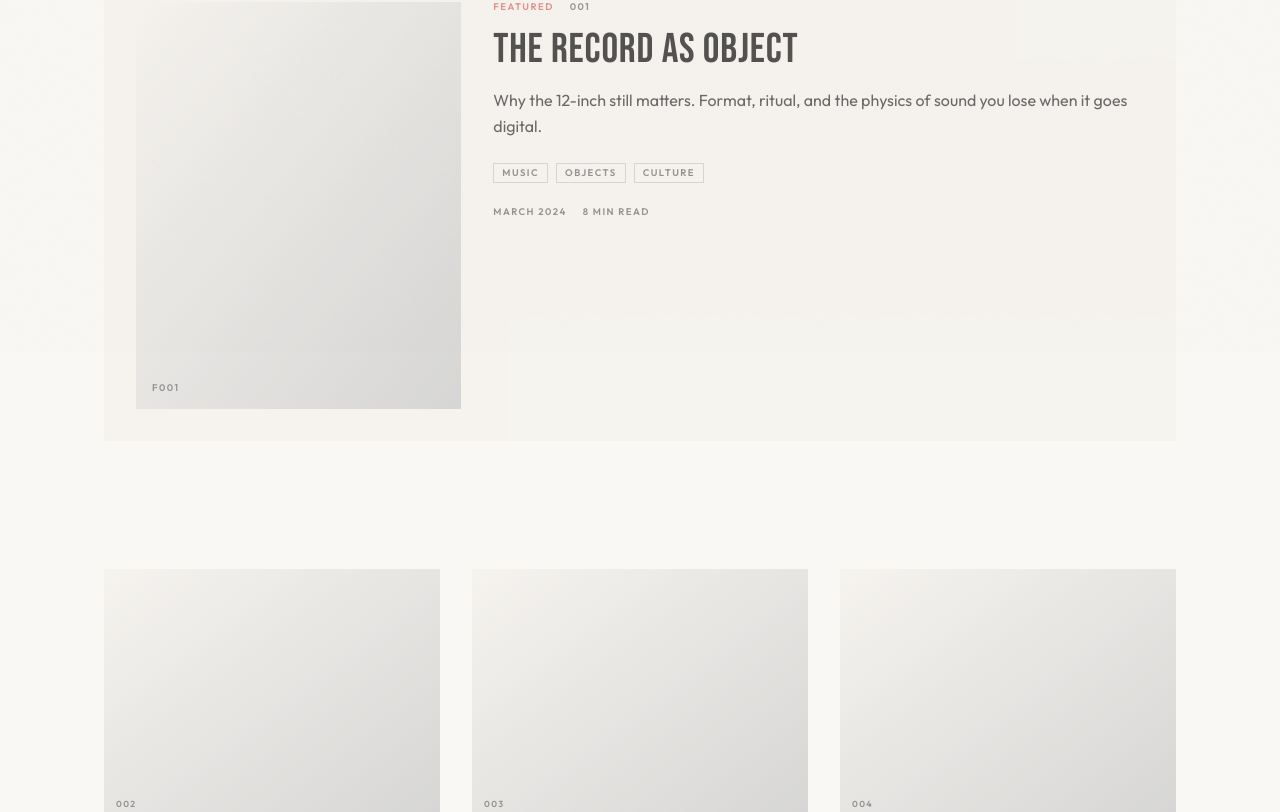
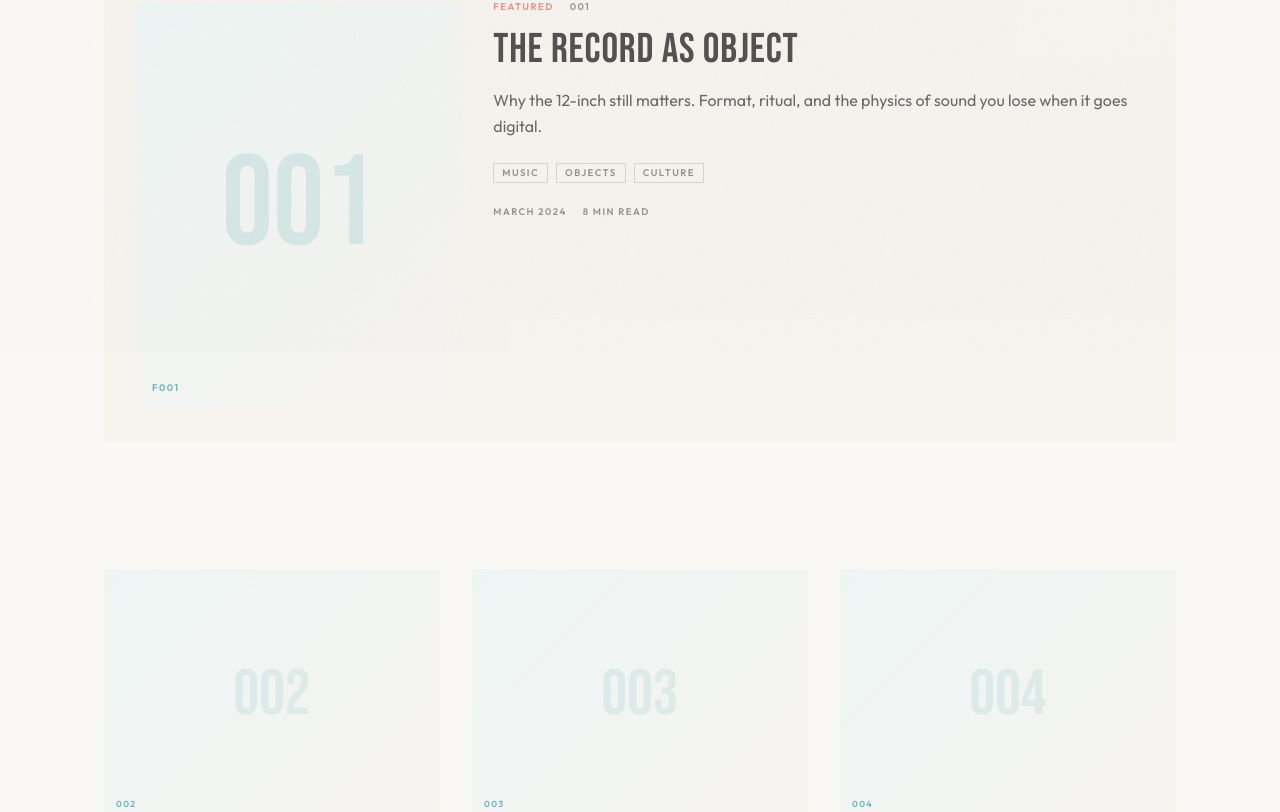
Before and after one commit to luix42-dev/buena-onda-web, a Next.js app: page /culture in a window 1280 px wide. Shown: the part 448-1260 px from the top of the page. Built offline with nearby package versions, Linux system fonts and the light colour scheme; no server answers.

Commit message:
feat: typographic issue-number placeholders for culture cards — editorial feel before real images

```diff
--- a/app/(site)/culture/page.tsx
+++ b/app/(site)/culture/page.tsx
@@ -109,9 +109,20 @@ export default function CulturePage() {
           <ScanReveal>
             <div className="opacity-70 grid md:grid-cols-[1fr_2fr] gap-8 items-start bg-linen-white p-8">
               {/* Image placeholder */}
-              <div className="aspect-[4/5] bg-gradient-to-br from-sand-bg to-pale-stone
-                              flex items-end p-4">
-                <span className="archive-label text-[0.6rem]">F{featured.issue}</span>
+              <div
+                className="aspect-[4/5] flex flex-col items-center justify-center p-4 relative overflow-hidden"
+                style={{ background: 'linear-gradient(135deg, #e8f4f4 0%, #f5f2ed 100%)' }}
+              >
+                <span
+                  className="font-display text-teal/20 select-none"
+                  style={{ fontSize: 'clamp(4rem, 10vw, 8rem)', lineHeight: 1 }}
+                  aria-hidden="true"
+                >
+                  {featured.issue}
+                </span>
+                <span className="archive-label text-[0.6rem] text-teal absolute bottom-4 left-4">
+                  F{featured.issue}
+                </span>
               </div>
 
               <div className="flex flex-col gap-4">
@@ -155,9 +166,20 @@ export default function CulturePage() {
                 <ScanReveal key={slug} delay={i * 80}>
                   <div className="block bg-sand-bg h-full flex flex-col">
                     {/* Image placeholder */}
-                    <div className="aspect-[4/3] bg-gradient-to-br from-linen-white to-pale-stone
-                                    flex items-end p-3">
-                      <span className="archive-label text-[0.55rem]">{issue}</span>
+                    <div
+                      className="aspect-[4/3] flex flex-col items-center justify-center p-3 relative overflow-hidden"
+                      style={{ background: 'linear-gradient(135deg, #e8f4f4 0%, #f5f2ed 100%)' }}
+                    >
+                      <span
+                        className="font-display text-teal/15 select-none"
+                        style={{ fontSize: '4rem', lineHeight: 1 }}
+                        aria-hidden="true"
+                      >
+                        {issue}
+                      </span>
+                      <span className="archive-label text-[0.55rem] text-teal absolute bottom-3 left-3">
+                        {issue}
+                      </span>
                     </div>
 
                     <div className="p-5 flex flex-col gap-3 flex-1">
```
